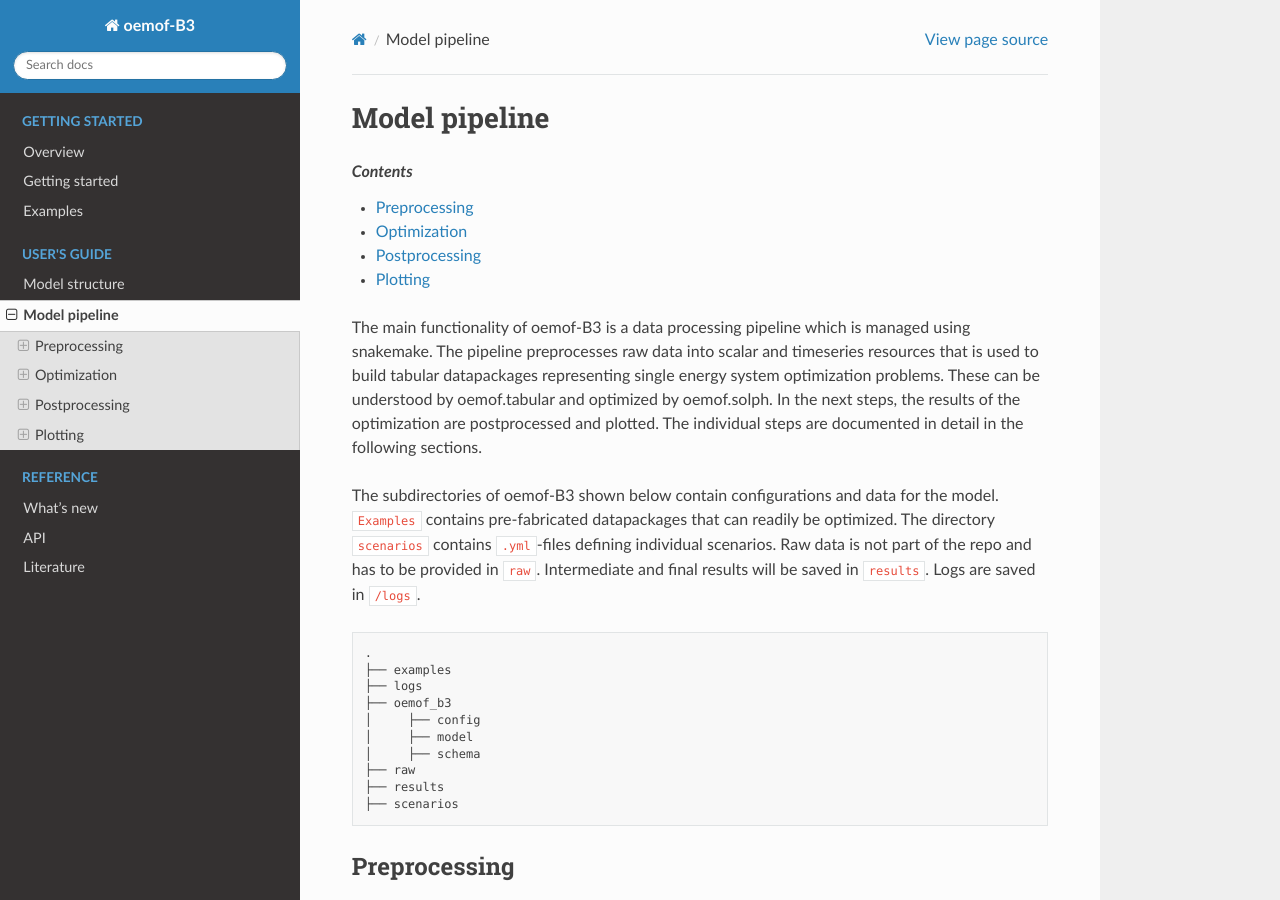
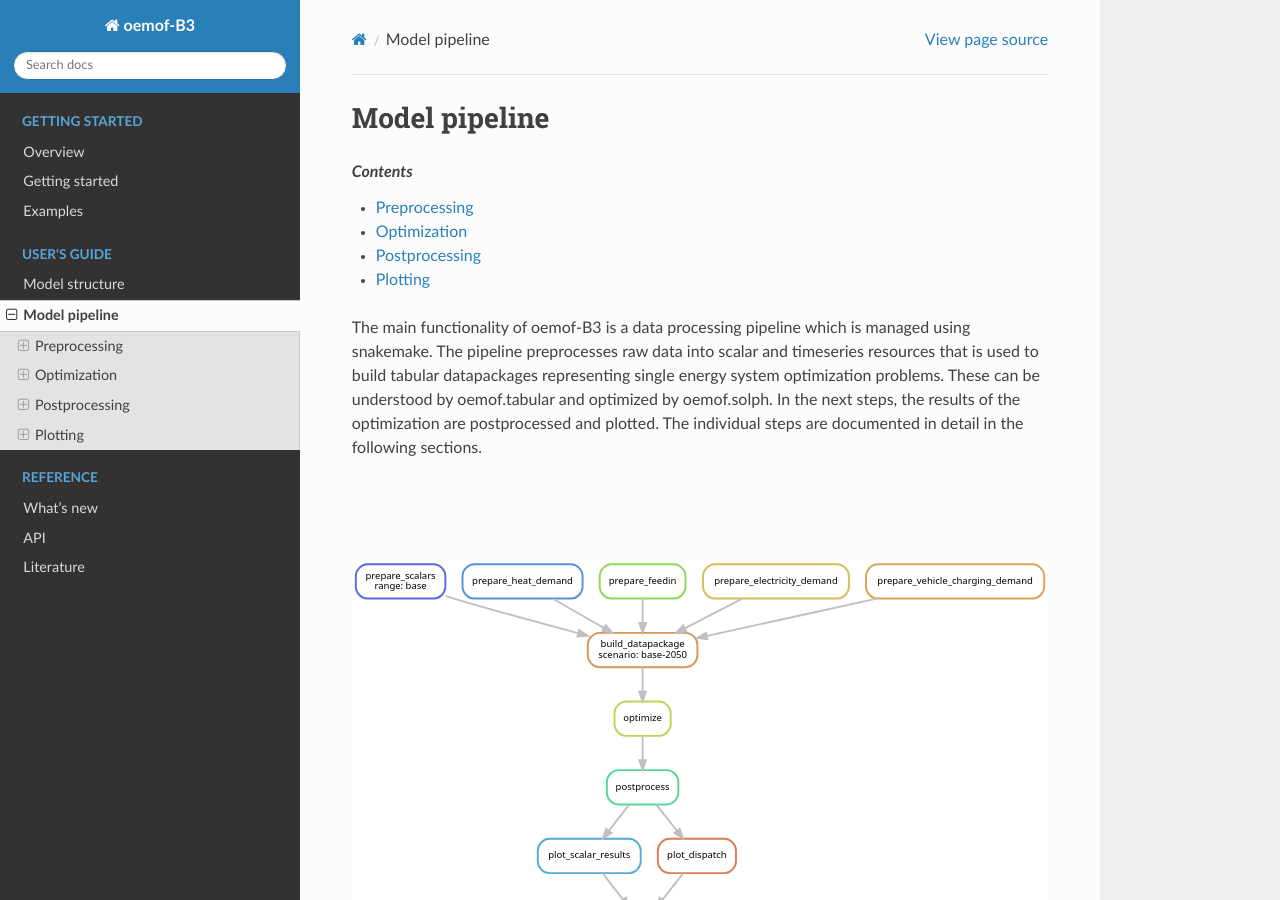
Before and after one commit to rl-institut/oemof-B3, a Sphinx documentation site: the page built from docs/model_pipeline.rst, in a window 1280 px wide and 900 px high. Built offline with Sphinx 7.4.7 and the Read the Docs theme 2.0.0, drawn with Linux system fonts in a browser that asks for light colours.

Commit message:
Add schematic of model pipeline

```diff
--- a/docs/model_pipeline.rst
+++ b/docs/model_pipeline.rst
@@ -15,6 +15,13 @@ build tabular datapackages representing single energy system optimization proble
 understood by oemof.tabular and optimized by oemof.solph. In the next steps, the results of the
 optimization are postprocessed and plotted. The individual steps are documented in detail in the
 following sections.
+
+.. 	image:: _img/model_pipeline.svg
+   :scale: 100 %
+   :alt: schematic of model pipeline
+   :align: center
+
+.. created with snakemake --dag results/base-2050/report/ | dot -Tsvg > /docs/_img/model_pipeline.svg
 
 The subdirectories of oemof-B3 shown below contain configurations and data for the model.
 :file:`Examples` contains pre-fabricated datapackages that can readily be optimized. The directory
```
Also changed, not shown: docs/_img/model_pipeline.svg (added).
